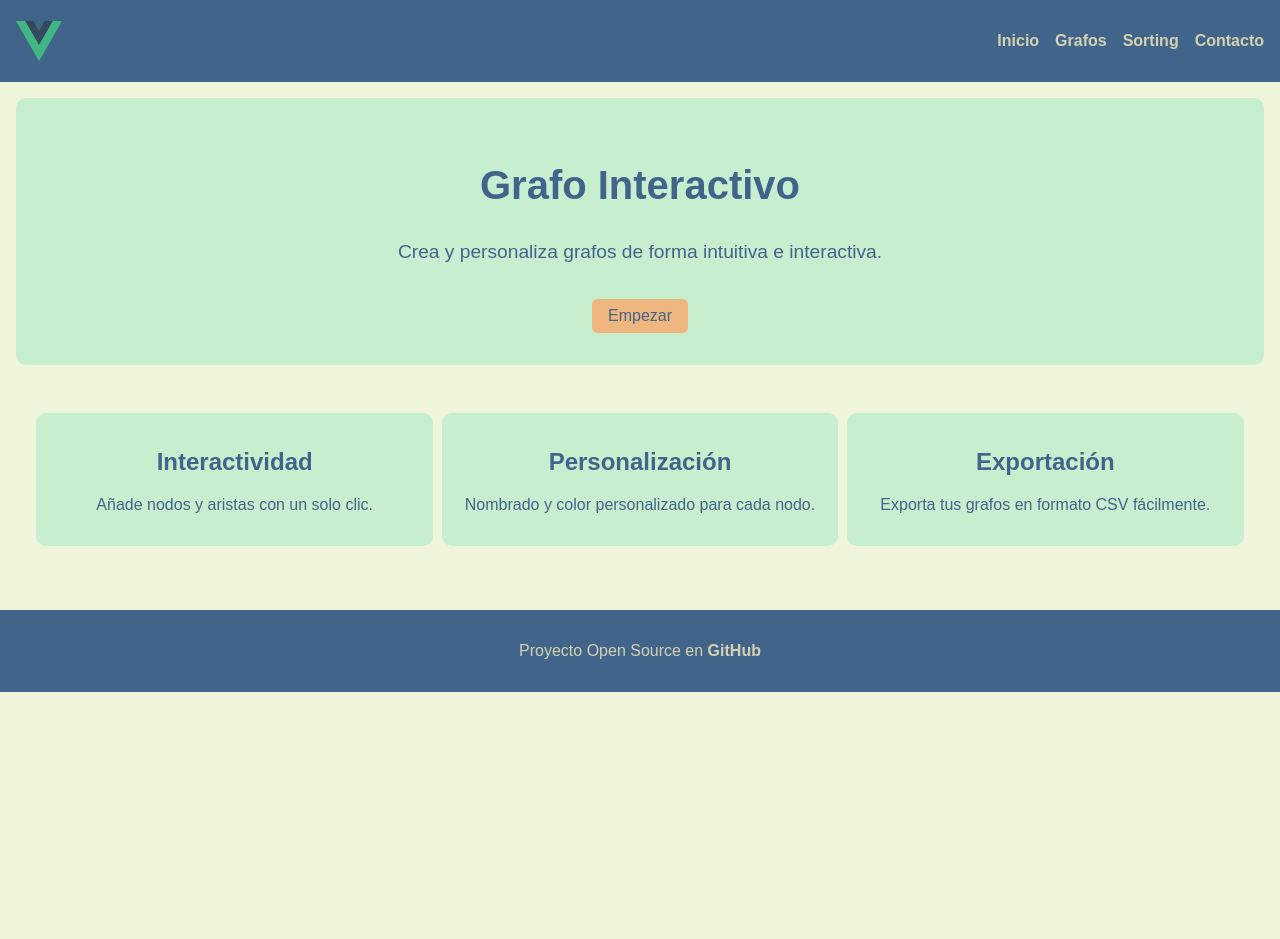
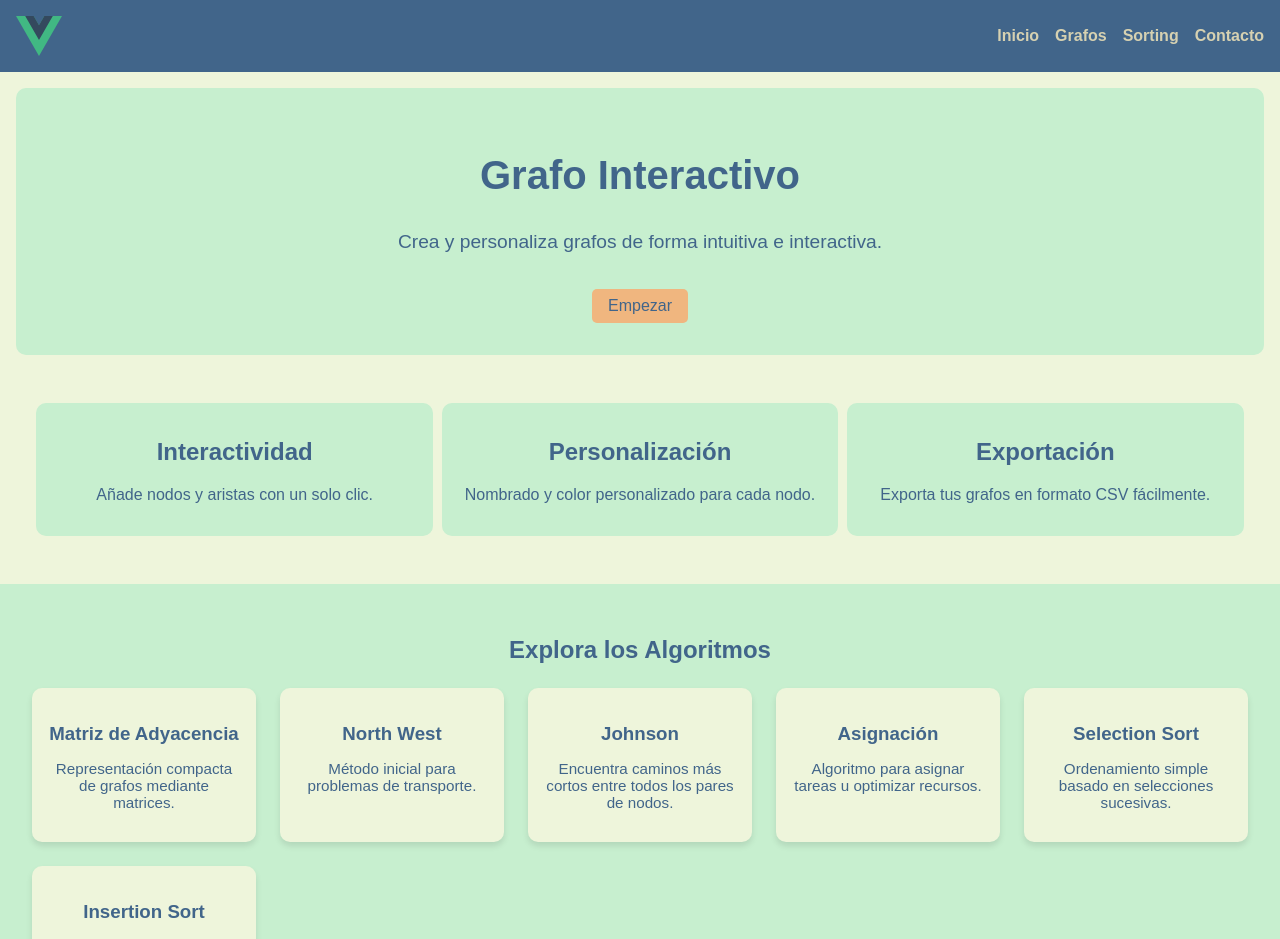
Before and after one commit to paolaqv/Algoritmos-Frontend, a Vue app: page / in a window 1280 px wide. Shown: the top 939 px of the page. Before the commit the page ends 800 px from the top, so only its background shows below. Built offline with nearby package versions, Linux system fonts and the light colour scheme; the HTML template or start-up script is replaced by a standard one.

Commit message:
Añadida nueva sección de algoritmos y mejoras visuales en la landing page

```diff
--- a/src/views/LandingPage.vue
+++ b/src/views/LandingPage.vue
@@ -1,6 +1,8 @@
 <template>
+  <section class="landing">
+    <!-- NAVBAR -->
     <nav class="navbar">
-    <img src="@/assets/logo.svg" alt="Logo" class="logo">
+      <img src="@/assets/logo.svg" alt="Logo" class="logo" />
       <ul class="nav-links">
         <li><router-link to="/">Inicio</router-link></li>
         <li><router-link to="/graphs">Grafos</router-link></li>
@@ -8,12 +10,15 @@
         <li><router-link to="#">Contacto</router-link></li>
       </ul>
     </nav>
-  <section class="landing">
+
+    <!-- HERO -->
     <div class="hero">
       <h1 class="fade-in">Grafo Interactivo</h1>
       <p class="slide-up">Crea y personaliza grafos de forma intuitiva e interactiva.</p>
       <router-link to="/graphs" class="cta-button scale-up">Empezar</router-link>
     </div>
+
+    <!-- FEATURES -->
     <div class="features">
       <div class="feature zoom-in">
         <h2>Interactividad</h2>
@@ -28,8 +33,44 @@
         <p>Exporta tus grafos en formato CSV fácilmente.</p>
       </div>
     </div>
+
+    <!-- NUEVA SECCIÓN -->
+    <div class="algorithms-section">
+      <h2>Explora los Algoritmos</h2>
+      <div class="algorithm-cards">
+        <div class="algorithm-card">
+          <h3>Matriz de Adyacencia</h3>
+          <p>Representación compacta de grafos mediante matrices.</p>
+        </div>
+        <div class="algorithm-card">
+          <h3>North West</h3>
+          <p>Método inicial para problemas de transporte.</p>
+        </div>
+        <div class="algorithm-card">
+          <h3>Johnson</h3>
+          <p>Encuentra caminos más cortos entre todos los pares de nodos.</p>
+        </div>
+        <div class="algorithm-card">
+          <h3>Asignación</h3>
+          <p>Algoritmo para asignar tareas u optimizar recursos.</p>
+        </div>
+        <div class="algorithm-card">
+          <h3>Selection Sort</h3>
+          <p>Ordenamiento simple basado en selecciones sucesivas.</p>
+        </div>
+        <div class="algorithm-card">
+          <h3>Insertion Sort</h3>
+          <p>Construye la lista ordenada uno por uno.</p>
+        </div>
+      </div>
+    </div>
+
+    <!-- FOOTER -->
     <footer class="footer">
-      <p>Proyecto Open Source en <b><a href="https://github.com/paolaqv/Algoritmos-Frontend" target="_blank">GitHub</a></b></p>
+      <p>
+        Proyecto Open Source en
+        <b><a href="https://github.com/paolaqv/Algoritmos-Frontend" target="_blank">GitHub</a></b>
+      </p>
     </footer>
   </section>
 </template>
@@ -38,6 +79,7 @@
 </script>
 
 <style>
+/* COLORES */
 :root {
   --primary-color: #1D3557;
   --secondary-color: #457B9D;
@@ -53,6 +95,7 @@ body {
   color: var(--primary-color);
 }
 
+/* NAVBAR */
 .navbar {
   display: flex;
   justify-content: space-between;
@@ -69,6 +112,8 @@ body {
   list-style: none;
   display: flex;
   gap: 1rem;
+  margin: 0;
+  padding: 0;
 }
 
 .nav-links a {
@@ -77,6 +122,7 @@ body {
   font-weight: bold;
 }
 
+/* HERO */
 .hero {
   text-align: center;
   padding: 2rem;
@@ -105,10 +151,12 @@ body {
   margin-top: 1rem;
 }
 
+/* FEATURES */
 .features {
   display: flex;
   justify-content: space-around;
   padding: 2rem;
+  flex-wrap: wrap;
 }
 
 .feature {
@@ -117,16 +165,54 @@ body {
   padding: 1rem;
   border-radius: 10px;
   width: 30%;
+  margin-bottom: 1rem;
 }
 
 .feature h2 {
   color: var(--primary-color);
 }
 
-.feature p {
-  color: var(--primary-color);
+/* NUEVA SECCIÓN */
+.algorithms-section {
+  padding: 2rem;
+  background-color: var(--accent-color);
+  text-align: center;
 }
 
+.algorithms-section h2 {
+  color: var(--primary-color);
+  margin-bottom: 1.5rem;
+}
+
+.algorithm-cards {
+  display: grid;
+  grid-template-columns: repeat(auto-fit, minmax(220px, 1fr));
+  gap: 1.5rem;
+}
+
+.algorithm-card {
+  background-color: var(--background-color);
+  border-radius: 10px;
+  padding: 1rem;
+  box-shadow: 0 4px 6px rgba(0, 0, 0, 0.1);
+  transition: transform 0.3s ease;
+}
+
+.algorithm-card:hover {
+  transform: translateY(-5px);
+}
+
+.algorithm-card h3 {
+  color: var(--primary-color);
+  margin-bottom: 0.5rem;
+}
+
+.algorithm-card p {
+  color: var(--primary-color);
+  font-size: 0.95rem;
+}
+
+/* FOOTER */
 .footer {
   text-align: center;
   padding: 1rem;
@@ -140,6 +226,7 @@ body {
   text-decoration: none;
 }
 
+/* ANIMACIONES */
 .fade-in {
   animation: fadeIn 2s;
 }
```
Lines whose indentation alone changed are shown as unchanged.
